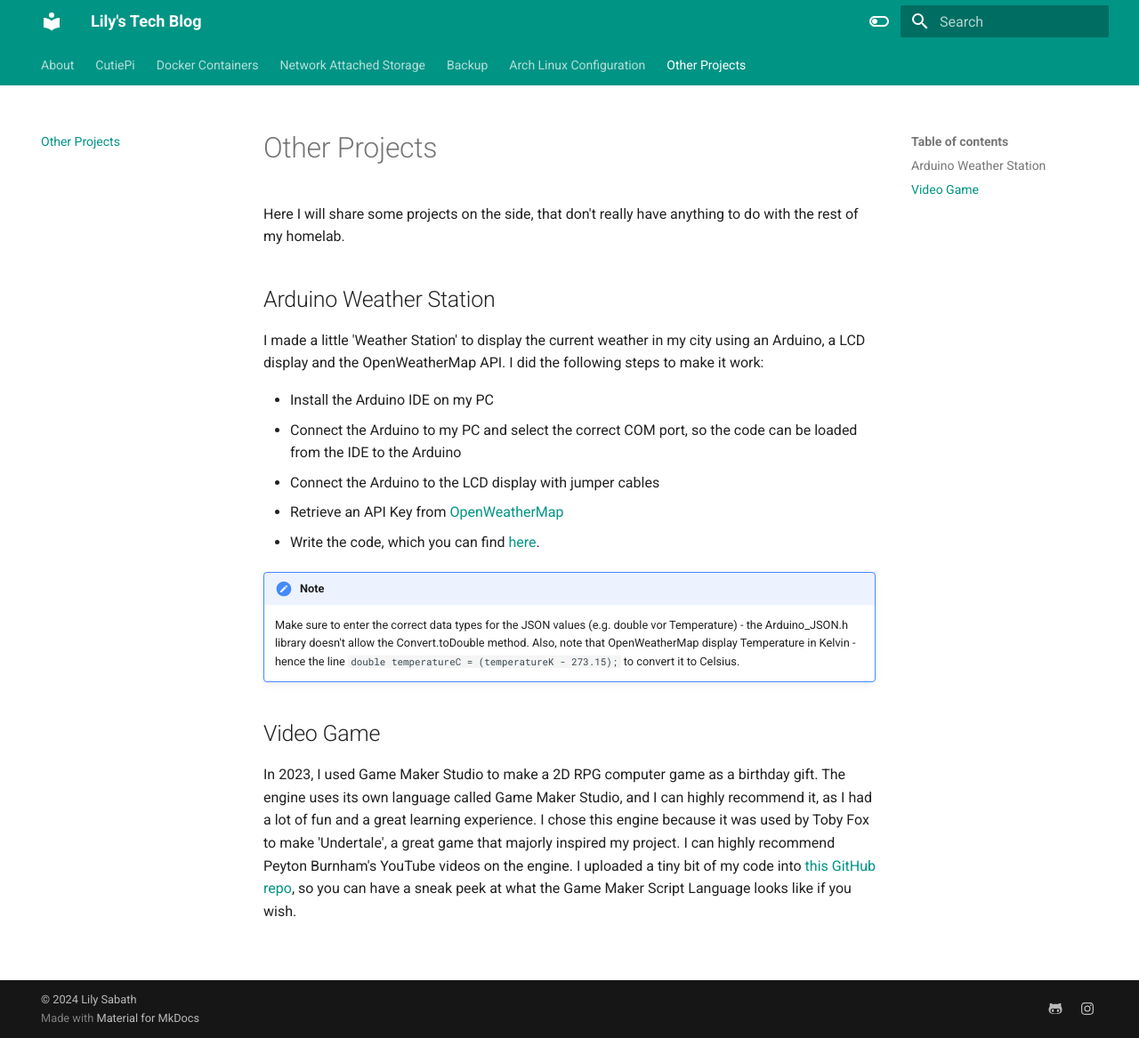
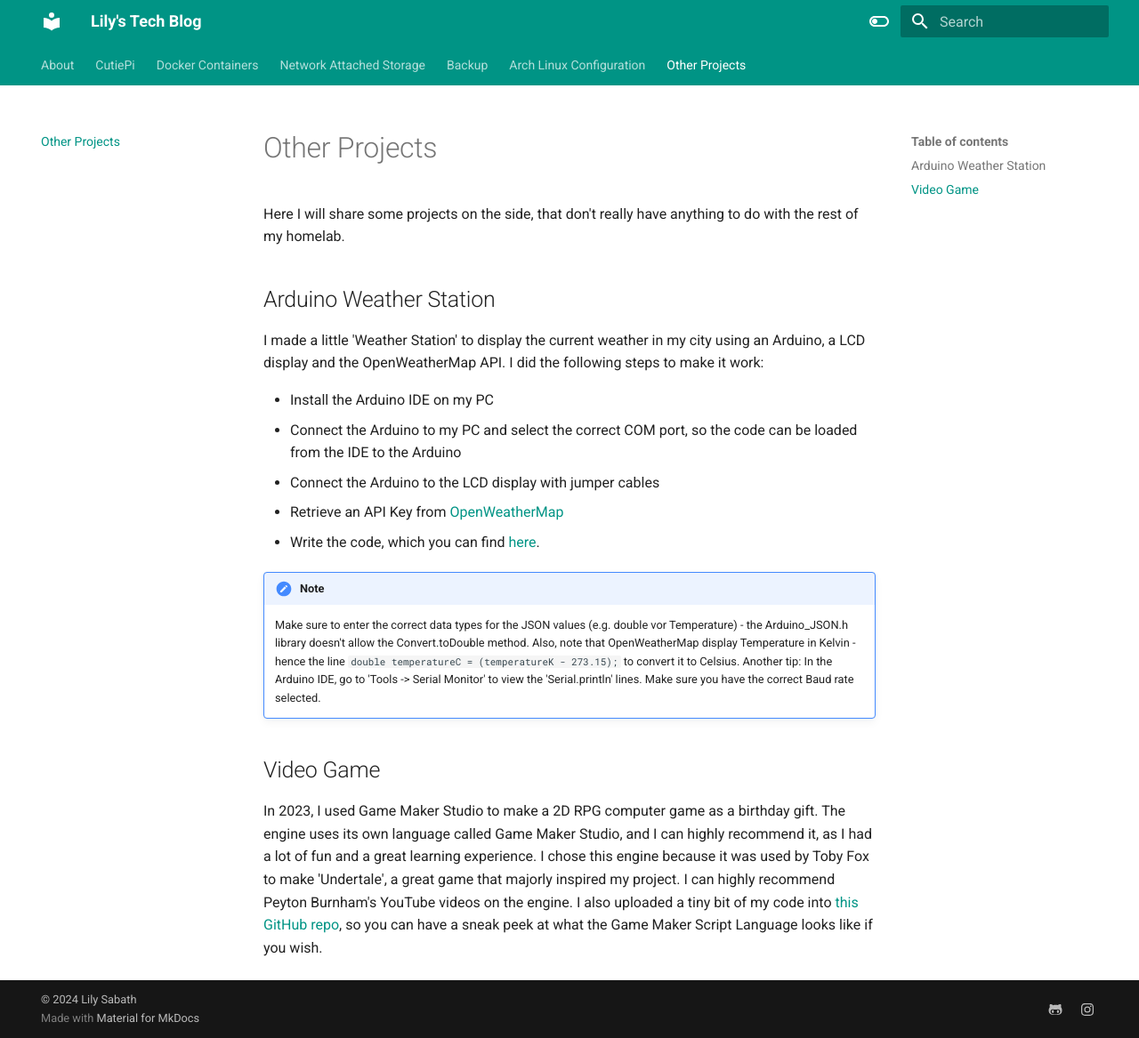
Before and after one commit to witchessabath/mkdocs, an MkDocs documentation site: the page built from docs/miscellaneous.md, in a window 1280 px wide and 1167 px high. Shown: the whole window at 89% size. Built offline with MkDocs 1.6.1 and Material for MkDocs 9.7.7, drawn with Linux system fonts in a browser that asks for light colours.

Commit message:
Updated Coding Projects

```diff
--- a/docs/miscellaneous.md
+++ b/docs/miscellaneous.md
@@ -16,6 +16,7 @@ I did the following steps to make it work:
 !!! note
     Make sure to enter the correct data types for the JSON values (e.g. double vor Temperature) - the Arduino_JSON.h library doesn't allow the Convert.toDouble method.
     Also, note that OpenWeatherMap display Temperature in Kelvin - hence the line `double temperatureC = (temperatureK - 273.15);` to convert it to Celsius.
+    Another tip: In the Arduino IDE, go to 'Tools -> Serial Monitor' to view the 'Serial.println' lines. Make sure you have the correct Baud rate selected.
 
 ## Video Game
 
@@ -23,4 +24,4 @@ In 2023, I used Game Maker Studio to make a 2D RPG computer game as a birthday g
 The engine uses its own language called Game Maker Studio, and I can highly recommend it, as I had a lot of fun and a great learning experience.
 I chose this engine because  it was used by Toby Fox to make 'Undertale', a great game that majorly inspired my project.
 I can highly recommend Peyton Burnham's YouTube videos on the engine.
-I uploaded a tiny bit of my code into <a href="https://github.com/witchessabath/misc" target="_blank">this GitHub repo</a>, so you can have a sneak peek at what the Game Maker Script Language looks like if you wish.
+I also uploaded a tiny bit of my code into <a href="https://github.com/witchessabath/misc" target="_blank">this GitHub repo</a>, so you can have a sneak peek at what the Game Maker Script Language looks like if you wish.
```
